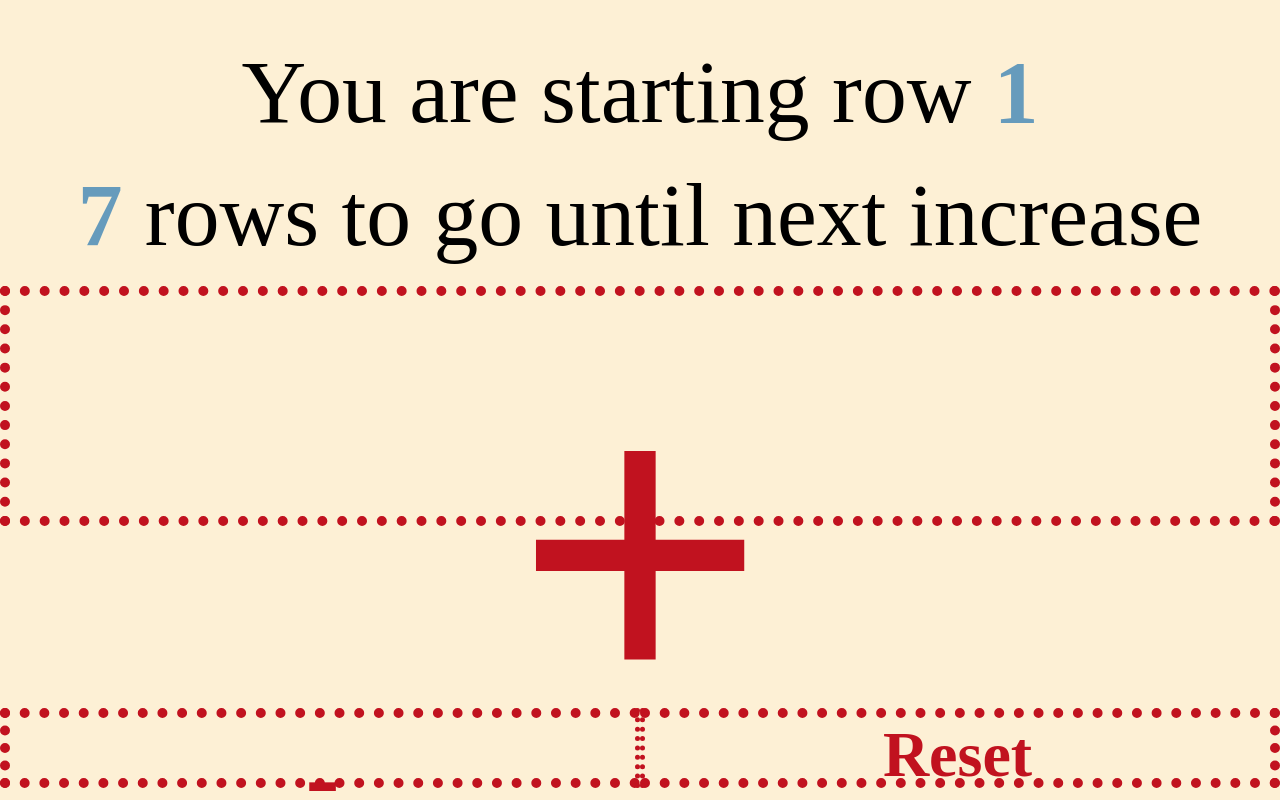
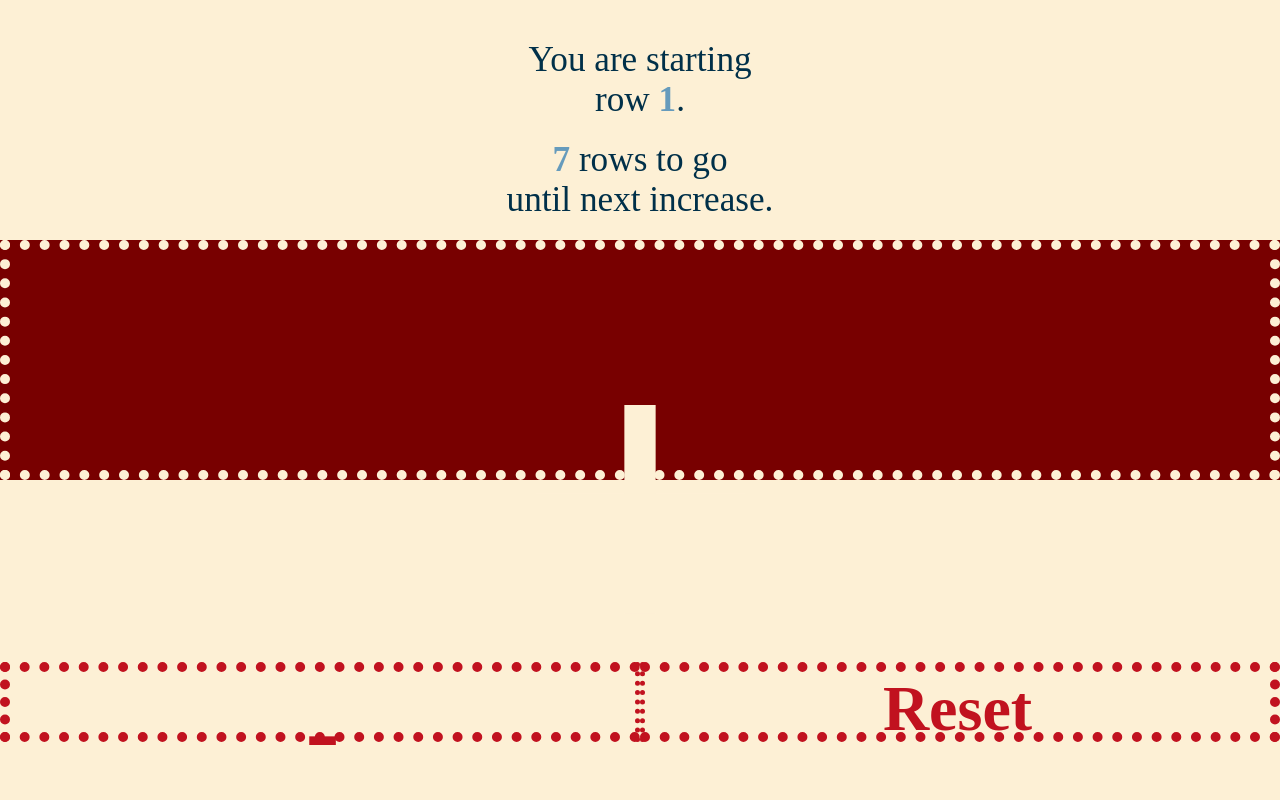
Before and after one commit to Kudusch/sophie_counter, a plain HTML site: page index.html in a window 1280 px wide. Shown: the top 800 px of the page. Drawn offline with Linux system fonts and the light colour scheme.

Commit message:
Better indicator for successful button press

```diff
--- a/index.html
+++ b/index.html
@@ -41,29 +41,43 @@
 				division.style.display = "block";
 			}
 
+			if (cur_direction == "increase") {
+				settings.querySelectorAll("p")[0].style.color = "#669bbc";
+				settings.querySelectorAll("p")[1].style.color = "#003049";
+				direction.checked = false;
+
+			} else {
+				settings.querySelectorAll("p")[0].style.color = "#003049";
+				settings.querySelectorAll("p")[1].style.color = "#669bbc";
+				direction.checked = true;
+			}
+
 			document.querySelector("#total span.value").innerHTML = total_count;
 			document.querySelector("#division span.value").innerHTML = division_size - division_count;
 			document.querySelectorAll("span.direction").forEach(function(value) {
 				value.innerHTML = cur_direction;
 			});
 
-			if (cur_direction == "increase") {
-				settings.querySelectorAll("p")[0].style.color = "#669bbc";
-				settings.querySelectorAll("p")[1].style.color = "#003049";
+			if (total_count % 2) {
+				plus.style.setProperty("background-color", "#780000", "important");
+				plus.style.setProperty("color", "#fdf0d5", "important");
+				plus.style.setProperty("border", "10px dotted #fdf0d5", "important");
 			} else {
-				settings.querySelectorAll("p")[1].style.color = "#669bbc";
-				settings.querySelectorAll("p")[0].style.color = "#003049";
+				plus.style.setProperty("background-color", "#fdf0d5", "important");
+				plus.style.setProperty("color", "#780000", "important");
+				plus.style.setProperty("border", "10px dotted #780000", "important");
 			}
+
 		}
 	</script>
 </head>
 
 <body ontouchstart="">
 	<div id="display">
-		<div id="total" class="counter">You are starting row <span class="value">1</span></div>
-		<div id="indicator"><span class="direction"></span> in this round!</div>
-		<div id="division" class="counter"><span class="value">8</span> rows to go until next
-			<span class="direction"></span>
+		<div id="total" class="counter">You are starting<br>row <span class="value">1</span>.</div>
+		<div id="indicator"><span class="direction"></span><br>in this round!</div>
+		<div id="division" class="counter"><span class="value">8</span> rows to go<br>until next
+			<span class="direction"></span>.
 		</div>
 	</div>
 	<div id="ui">
@@ -121,6 +135,7 @@
 			settings.querySelectorAll("p")[0].style.color = "#669bbc";
 			settings.querySelectorAll("p")[1].style.color = "#003049";
 		}
+		window.localStorage.setItem("cur_direction", cur_direction);
 		update_ui();
 	}
 </script>
--- a/styles.css
+++ b/styles.css
@@ -8,6 +8,7 @@ body {
 	flex-direction: column;
 	justify-content: space-around;
 	touch-action: none;
+	color: #003049;
 }
 
 #display {}
@@ -16,7 +17,7 @@ body {
 	text-align: center;
 	display: block;
 	width: 100vw;
-	font-size: 7vw;
+	font-size: 2.2em;
 	margin-bottom: 20px;
 }
 
@@ -53,6 +54,8 @@ body {
 }
 
 #plus {
+	color: #780000;
+	border: 10px dotted #780000;
 	height: 30vh;
 	width: 100%;
 	font-size: 35vw;
```
